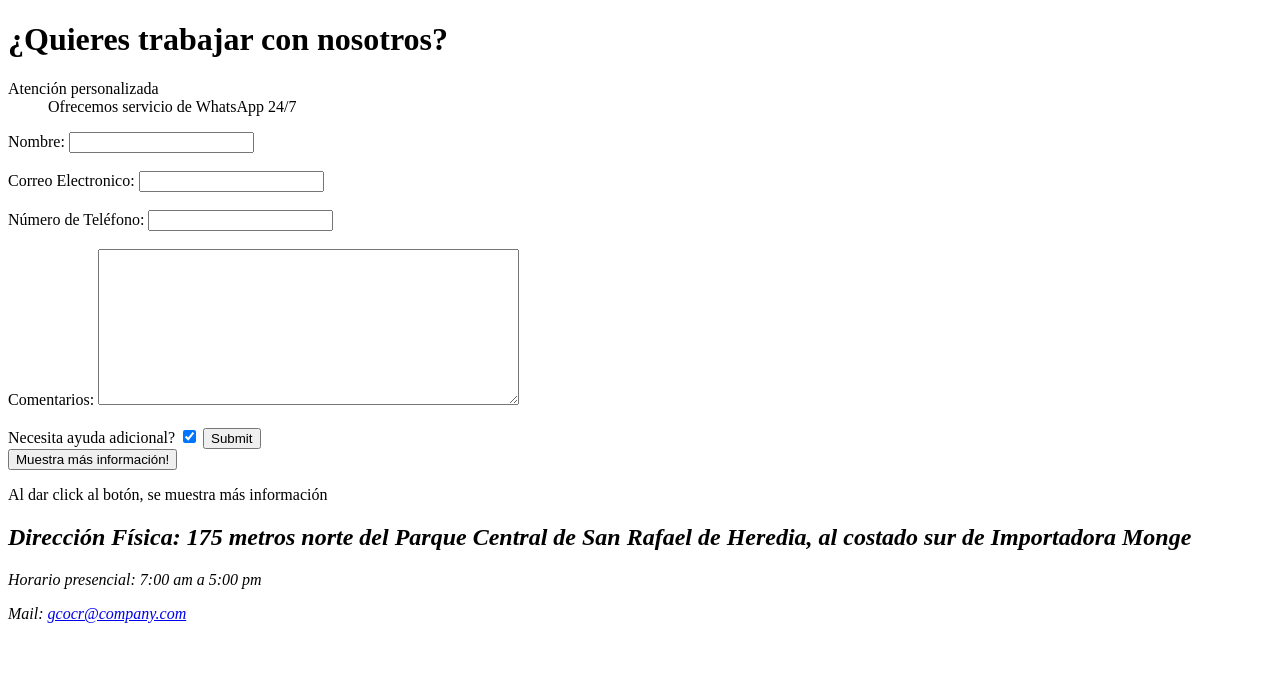
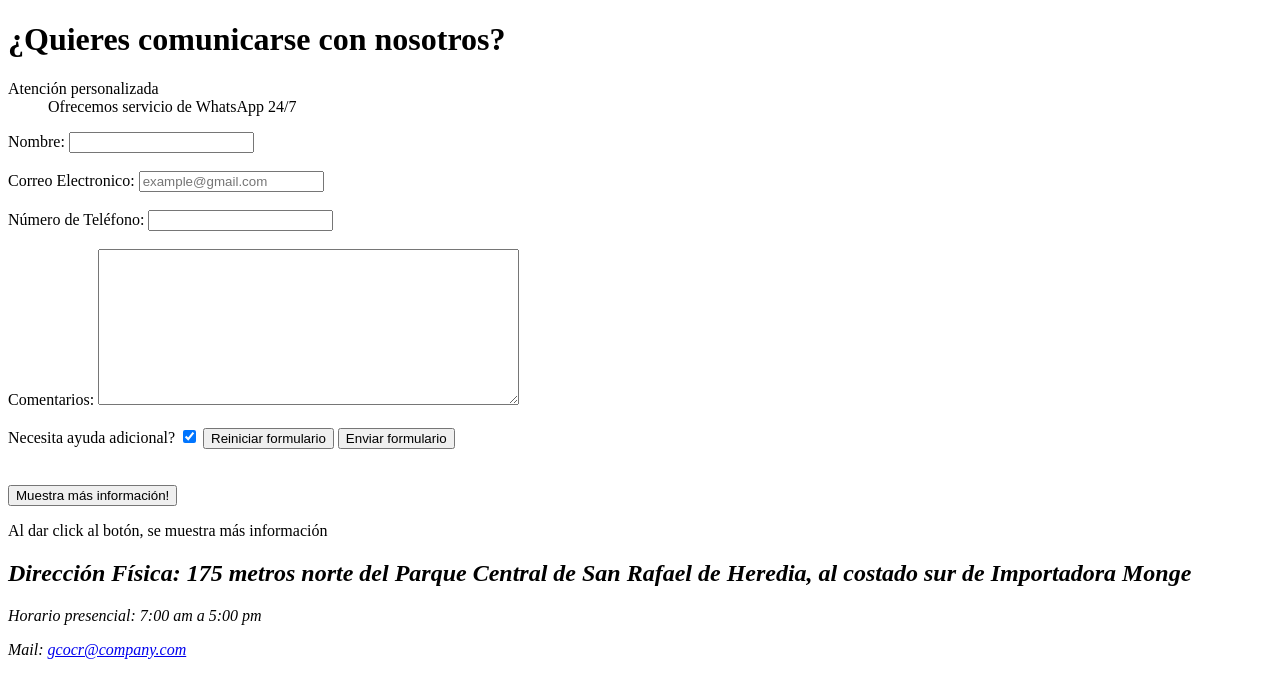
Before and after one commit to BwipoT/Pagina-Web, a plain HTML site: page src/contact.html in a window 1280 px wide. Drawn offline with Linux system fonts and the light colour scheme.

Commit message:
Adding comments, structure to index.html, create and apart.html for testing and changing format of contact.html.

```diff
--- a/src/contact.html
+++ b/src/contact.html
@@ -13,7 +13,7 @@
     </head>
     <body>
         <main>
-            <h1>¿Quieres trabajar con nosotros?</h1>
+            <h1>¿Quieres comunicarse con nosotros?</h1>
             <dl>
                 <dt>Atención personalizada</dt>
                     <dd>Ofrecemos servicio de WhatsApp 24/7</dd>
@@ -21,13 +21,15 @@
         </main>
 
         <section>
-            <form class="form-element">
-                <label>Nombre: </label>
-                <input type="text" name="name" value="">
-
+            <form class="form-element" action=""> <!--The action is to send the information to a place when is put-->
+                <label>Nombre:
+                    <input type="text" name="name" value="" required/> <!--implicit form of association. The required is mandatory-->
+                </label>
                 <br><br>
                 <label for="t1">Correo Electronico: </label>
-                <input type="text" id="t1" name="email" value="">
+                <input type="email" id="t1" name="email" value="" placeholder="example@gmail.com" required> <!--Explicit form of association-->
+
+
                 <br><br>
                 <label for="t2">Número de Teléfono: </label>
                 <input type="tel" id="t2" name="phone_number" value="">
@@ -37,8 +39,13 @@
                 <br><br>
                 <label for="the-heckbox">Necesita ayuda adicional? </label>
                 <input type="checkbox" id="the-heckbox" checked />
-                <input type="submit">
+
+
+                <button type="reset">Reiniciar formulario</button>
+                <button type="submit">Enviar formulario</button>
             </form>
+            <br>
+            <br>
 
 
             <button onclick="mostrarInformacion()"> Muestra más información! </button>
```
Also changed, not shown: src/apart.html (+3 -1 lines), src/index.html (+21 -10 lines).
